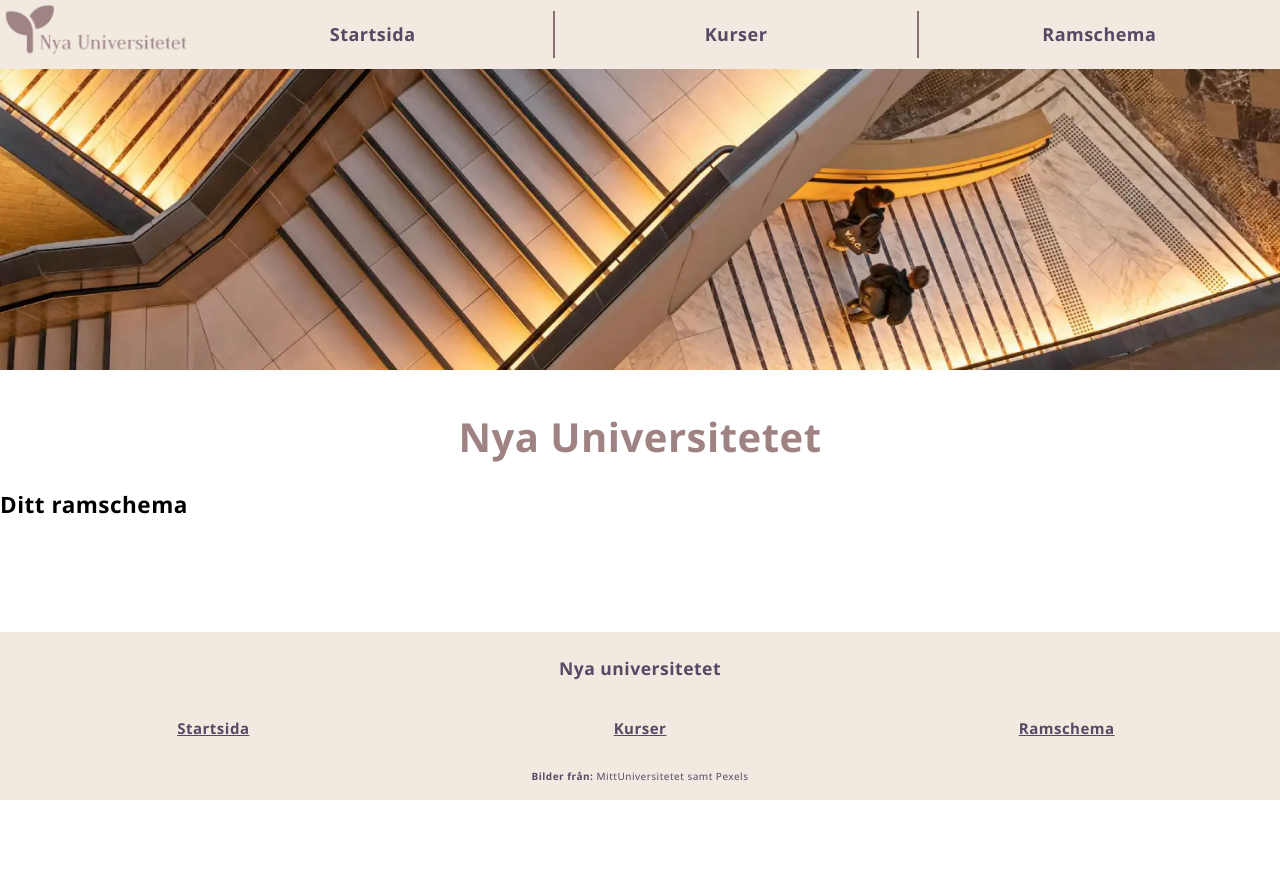
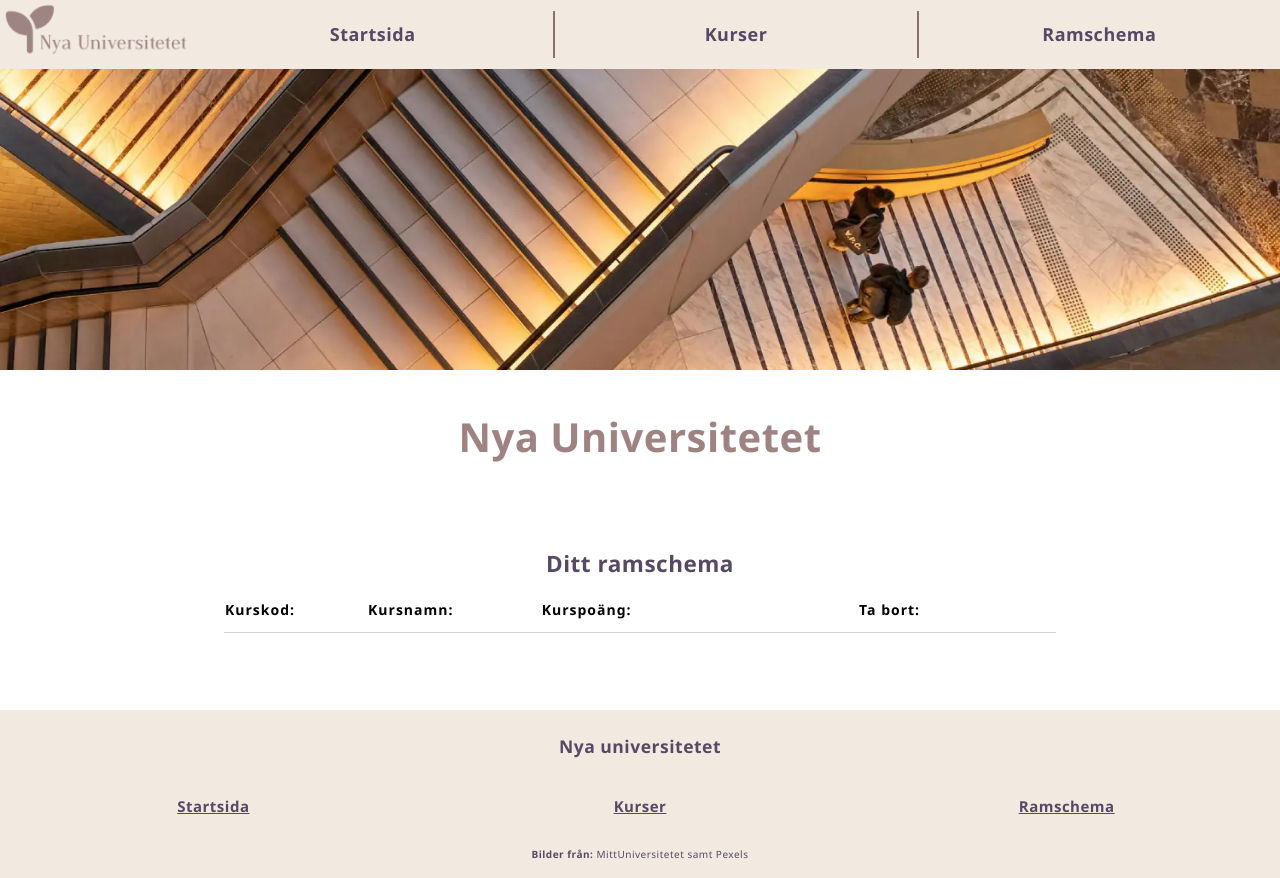
Before and after one commit to emhe2504/universityProjekt, an Angular app: page /schedule in a window 1280 px wide. Before the commit the page ends 800 px from the top, so only its background shows below. Built offline with nearby package versions, Linux system fonts and the light colour scheme.

Commit message:
Fix med ramschema, skriva ut, lägga till i och ta bort från

```diff
--- a/src/app/courses/courses.css
+++ b/src/app/courses/courses.css
@@ -1,7 +1,12 @@
 h2 {
     text-align: center;
-    margin: 6% 3% 3% 3%;
+    margin: 6% 3% 0% 3%;
     color: #574964;
+}
+
+#headP {
+    text-align: center;
+    margin-bottom: 3%;
 }
 
 table,
--- a/src/app/courses/courses.html
+++ b/src/app/courses/courses.html
@@ -1,4 +1,5 @@
 <h2>Våra kurser</h2>
+<p id="headP">Tryck på "Lägg till" för att addera kurs till ditt ramschema</p>
 
 <section id="filterSection">
     <form>
@@ -118,7 +119,7 @@
         <td>{{ course.subject }}</td>
         <td><a [href]="course.syllabus" target="_blank">Kursplan</a></td>
         <!--Om class är darker, isDarker[]=true-->
-        <td><button [id]="'button-' + i" [class.darker]="isDarker[i]" (click)="changeColor(i)">Lägg till</button></td>
+        <td><button [id]="'button-' + i" (click)="selectCourse(course)">Lägg till</button></td>
     </tr>
     }
 </table>
--- a/src/app/courses/courses.ts
+++ b/src/app/courses/courses.ts
@@ -18,7 +18,8 @@ export class Courses {
   sortChoice = signal("normal");
   subjectChoice = signal("original");
 
-  //En computed signal för alla filtrering och sortering
+
+  //En computed signal för all filtrering och sortering
 
   filterAndSortCourses = computed(() => {
 
@@ -97,10 +98,22 @@ export class Courses {
     }
   }
 
-  isDarker: boolean[] = []; //Array som innehåller true/false
 
-  changeColor(i: number): void {
 
-    this.isDarker[i] = true;  //True vid klicka på knapp = class darker
+  courseArray = signal<Course[]>([]);
+
+  selectCourse(course: any): void {
+
+    const saved: string | null = localStorage.getItem("savedCourses"); //Hämta om det redan finns lagrade kurser
+
+    if (saved) {
+      const currentCourses: Course[] = JSON.parse(saved);
+
+      const updatedArray: Course[] = [...currentCourses, course]  //Skapa array med nuvarande + ny kurs
+
+      this.courseArray.set(updatedArray); //uppdatera signal
+
+      localStorage.setItem("savedCourses", JSON.stringify(updatedArray)); //Spara uppdaterad array till localStorage
+    }
   }
 }
--- a/src/app/schedule/schedule.css
+++ b/src/app/schedule/schedule.css
@@ -0,0 +1,46 @@
+h2 {
+    text-align: center;
+    margin: 6% 3% 0% 3%;
+    color: #574964;
+}
+
+table {
+    width: 65%;
+    margin: 1% auto;
+    text-align: left;
+    line-height: 3em;
+    letter-spacing: 1px;
+    border-collapse: collapse;
+    font-size: 14px;
+    font-weight: 300;
+}
+
+table tr {
+    border-bottom: 1px solid lightgrey;
+}
+
+table td:nth-child(1) {
+    width: 20%;
+}
+
+table td:nth-child(2) {
+    width: 40%;
+}
+
+table td:nth-child(4),
+table th:nth-child(4) {
+    width: 40%;
+    text-align: center;
+}
+
+table tr:nth-child(even) {
+    background-color: #f7f0eb;
+}
+
+table button {
+    border: 1px solid #f7d1b6;
+    background-color: #f7d1b6;
+    cursor: pointer;
+    padding: 1% 5%;
+    border-radius: 5px;
+}
--- a/src/app/schedule/schedule.html
+++ b/src/app/schedule/schedule.html
@@ -1 +1,19 @@
 <h2>Ditt ramschema</h2>
+
+<table>
+    <tr>
+        <th>Kurskod:</th>
+        <th>Kursnamn:</th>
+        <th>Kurspoäng:</th>
+        <th>Ta bort:</th>
+    </tr>
+    @for(course of courseArray(); track $index; let i = $index) {
+
+    <tr>
+        <td>{{ course.courseCode }}</td>
+        <td>{{ course.courseName }}</td>
+        <td>{{ course.points }}</td>
+        <td><button [id]="'button-' + i" (click)="removeCourse(course)">Ta bort</button></td>
+    </tr>
+    }
+</table>
--- a/src/app/schedule/schedule.ts
+++ b/src/app/schedule/schedule.ts
@@ -1,4 +1,5 @@
-import { Component } from '@angular/core';
+import { Component, signal } from '@angular/core';
+import { Course } from '../models/courseInt';
 
 @Component({
   selector: 'app-schedule',
@@ -6,4 +7,44 @@ import { Component } from '@angular/core';
   templateUrl: './schedule.html',
   styleUrl: './schedule.css',
 })
-export class Schedule {}
+export class Schedule {
+
+  //Körs när komponenten startar
+  ngOnInit() {
+    this.loadCourses();
+  }
+
+  courseArray = signal<Course[]>([]);
+
+
+  //Hämta kurser från localStorage (som sedan skrivs ut till skärmen)
+  loadCourses(): void {
+
+    const savedCourses: string | null = localStorage.getItem("savedCourses");
+
+    if (savedCourses) {
+
+      this.courseArray.set(JSON.parse(savedCourses));
+    }
+  }
+
+
+  //Radera kurs från ramschema
+  removeCourse(deletedCourse: Course): void {
+
+    const fetchedCourses: string | null = localStorage.getItem("savedCourses"); //Hämta från localStorage
+
+    if (fetchedCourses) {
+
+      const courses: Course[] = JSON.parse(fetchedCourses);
+
+      const newCourses = courses.filter(course =>
+        course.courseCode !== deletedCourse.courseCode //Filtrera bort raderad kurs
+      );
+
+      localStorage.setItem("savedCourses", JSON.stringify(newCourses)); //Spara filtrerade kurser till localStorage
+      this.courseArray.set(newCourses); //Även uppdatera signal
+    }
+
+  }
+}
```
